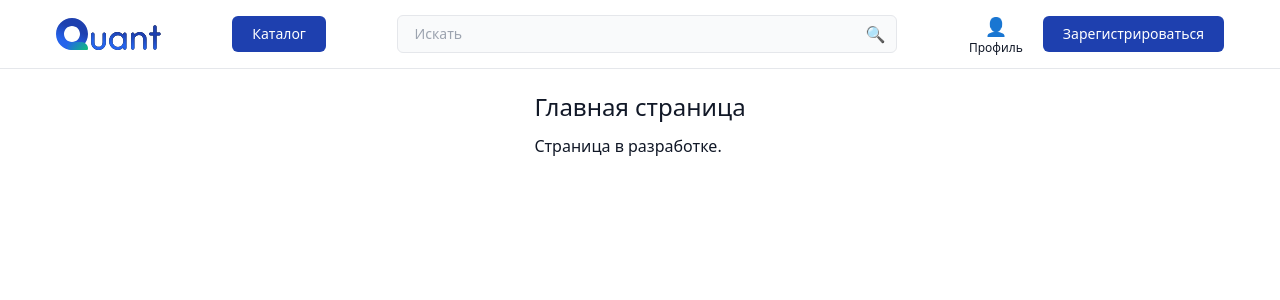
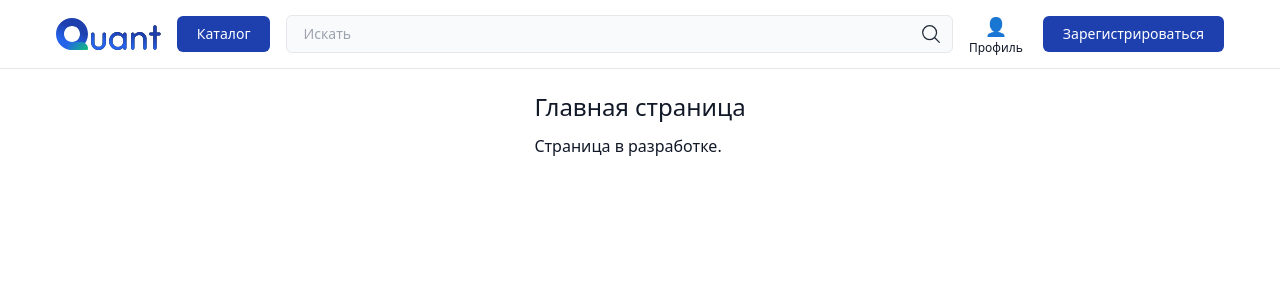
Before and after one commit to LisichkinaJuli/higher-web-practice-ecommerce, a React (Vite) app: page / in a window 1280 px wide. Shown: the top 300 px of the page. Built offline with nearby package versions, Linux system fonts and the light colour scheme.

Commit message:
Набор иконок svg

```diff
--- a/src/components/Header/Header.tsx
+++ b/src/components/Header/Header.tsx
@@ -2,6 +2,7 @@ import { Link } from "react-router-dom";
 import { Button } from "../ui/Button";
 import { Input } from "../ui/Input";
 import { Logo } from "../ui/Logo";
+import { SearchIcon } from '../ui/Icons';
 
 /**
  * Компонент верхней шапки сайта.
@@ -24,18 +25,14 @@ export function Header() {
           Каталог
         </Button>
 
-        {/* Элемент поисковой строки: используем компонент Input из нашего UI-кита */}
-        <div className="header__search grow max-w-125 max-md:max-w-full relative">
-          <Input
-            type="text"
-            placeholder="Искать"
-            className="header__search-input"
-          />
-          {/* Иконку лупы оставляем кнопкой-абсолютом поверх инпута */}
-          <button className="header__search-btn absolute right-3 top-1/2 -translate-y-1/2 text-neutral-secondary cursor-pointer hover:text-accent-primary transition-colors bg-transparent border-none outline-none">
-            🔍
-          </button>
-        </div>
+        {/* Поиск */}
+        <Input
+          type="text"
+          placeholder="Искать"
+          className="header__search-input max-md:max-w-full"
+          icon={<SearchIcon className="w-5 h-5" />} // Иконка примет правильный цвет из темы
+          onIconClick={() => console.log('Ищем усы...')}
+        />
 
         {/* Элемент блока авторизации и профиля: скрыт на мобильных */}
         <div className="header__user-actions flex items-center gap-5 max-md:hidden">
--- /dev/null
+++ b/src/components/ui/Icons/index.tsx
@@ -0,0 +1,5 @@
+// Импортируем SVG-файлы как React-компоненты с помощью специального флага ?react
+import SearchIcon from './SearchIcon.svg?react';
+
+// Экспортируем их наружу, чтобы весь проект мог использовать их через один короткий импорт
+export { SearchIcon };
--- a/src/components/ui/Input/Input.tsx
+++ b/src/components/ui/Input/Input.tsx
@@ -1,26 +1,36 @@
-import { forwardRef, type InputHTMLAttributes } from 'react';
+import { forwardRef, type InputHTMLAttributes, type ReactNode } from 'react';
 
+/**
+ * Интерфейс пропсов для переиспользуемого поля ввода.
+ * Расширяет стандартные атрибуты HTML-инпута с учётом строгой типизации TypeScript.
+ */
 export interface InputProps extends InputHTMLAttributes<HTMLInputElement> {
   /** Текстовая подпись над полем ввода */
   label?: string;
   /** Текст ошибки для отображения под полем */
   errorText?: string;
+  /** Иконка (компонент или SVG), отображаемая в правой части поля */
+  icon?: ReactNode;
+  /** Обработчик клика по иконке (например, для запуска поиска или показа пароля) */
+  onIconClick?: () => void;
 }
 
 /**
  * Универсальный компонент поля ввода.
- * Поддерживает forwardRef для прямой работы с DOM, вывод меток и состояний ошибок.
+ * Поддерживает forwardRef для прямой работы с DOM, встроенные иконки, метки и анимацию ошибок.
+ * Полностью синхронизирован с дизайн-системой и автоматически адаптируется под тёмную тему.
  */
 export const Input = forwardRef<HTMLInputElement, InputProps>(
-  ({ label, errorText, className = '', id, disabled, ...props }, ref) => {
+  ({ label, errorText, icon, onIconClick, className = '', id, disabled, ...props }, ref) => {
 
-    // Флаг наличия ошибки для удобного переключения стилей
+    // Флаг наличия ошибки для динамического переключения стилей
     const isError = Boolean(errorText);
 
-    // Базовые структурные стили самого поля ввода
-    const baseInputClasses = 'input__field w-full py-2 px-4 border rounded-md outline-none bg-bg-primary text-neutral-primary transition-all text-sm placeholder:text-neutral-disable disabled:bg-bg-disable disabled:text-neutral-disable disabled:cursor-not-allowed';
+    // Базовые стили инпута. Если передана иконка, добавляем правый паддинг (pr-10), чтобы текст не перекрывал её
+    const baseInputClasses = `input__field w-full py-2 pl-4 ${icon ? 'pr-10' : 'pr-4'} border rounded-md outline-none bg-bg-primary text-neutral-primary transition-all text-sm placeholder:text-neutral-disable disabled:bg-bg-disable disabled:text-neutral-disable disabled:cursor-not-allowed`;
 
     // Динамические стили границы в зависимости от состояния (обычное / фокус / ошибка)
+    // Используем исключительно системные токены из @theme (accent-danger, accent-primary, bg-shadows)
     const stateClasses = isError
       ? 'border-accent-danger focus:border-accent-danger focus:ring-1 focus:ring-accent-danger/50'
       : 'border-bg-shadows focus:border-accent-primary focus:ring-1 focus:ring-accent-primary/50';
@@ -31,7 +41,7 @@ export const Input = forwardRef<HTMLInputElement, InputProps>(
       // Контейнер инпута (Блок-обертка по БЭМ)
       <div className="input flex flex-col gap-1.5 w-full">
 
-        {/* Элемент подписи (label) — рендерится только при наличии пропса */}
+        {/* Элемент подписи (input__label) — рендерится только при наличии пропса */}
         {label && (
           <label
             htmlFor={id}
@@ -41,7 +51,8 @@ export const Input = forwardRef<HTMLInputElement, InputProps>(
           </label>
         )}
 
-        {/* Нативное поле ввода с пробросом ref и атрибутов */}
+        {/* Обертка для поля и абсолютной иконки внутри него */}
+        <div className="input__wrapper relative w-full flex items-center">
           <input
             id={id}
             ref={ref}
@@ -49,6 +60,20 @@ export const Input = forwardRef<HTMLInputElement, InputProps>(
             className={inputClasses}
             {...props}
           />
+
+          {/* Рендерим элемент иконки, если он передан в пропсах */}
+          {icon && (
+            <button
+              type="button"
+              onClick={onIconClick}
+              disabled={disabled}
+              className={`input__icon-btn absolute right-3 text-neutral-secondary transition-colors focus:outline-none bg-transparent border-none p-0
+                ${onIconClick && !disabled ? 'cursor-pointer hover:text-accent-primary' : 'pointer-events-none'}`}
+            >
+              {icon}
+            </button>
+          )}
+        </div>
 
         {/* Элемент текста ошибки — плавно выводится под инпутом */}
         {isError && (
@@ -61,4 +86,5 @@ export const Input = forwardRef<HTMLInputElement, InputProps>(
   }
 );
 
+// Указываем displayName для корректного отображения компонента в React DevTools
 Input.displayName = 'Input';
```
Also changed, not shown: src/components/ui/Icons/SearchIcon.svg (added). Lines whose indentation alone changed are shown as unchanged.
